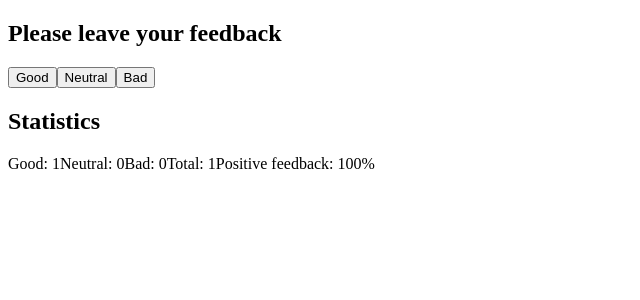
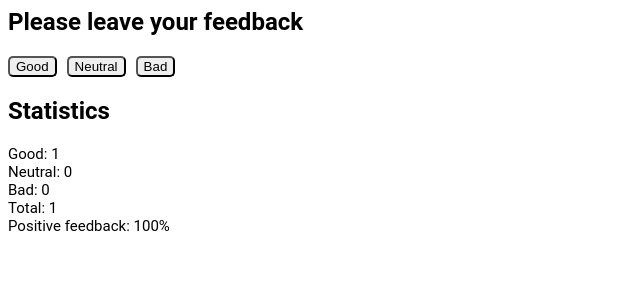
Before and after one commit to VolodymyrKh/goit-react-hw-02-feedback, a React (Create React App) app: page / in a window 1280 px wide. Both pictures are taken after a click on the button "Good". Shown: the top 300 px of the page, without its empty margins (0-640 px from the left). Built offline with nearby package versions, Linux system fonts and the light colour scheme.

Commit message:
1-st task complieted

```diff
--- a/src/Components/App.js
+++ b/src/Components/App.js
@@ -3,6 +3,7 @@ import PropTypes from 'prop-types';
 import Section from './Section/Section';
 import FeedbackOptions from './FeedbackOptions/FeedbackOptions';
 import Statistics from './Statistics/Statistics';
+import Notification from './Notification/Notification';
 import feedbackRate from './feedbackRate';
 
 export default class App extends Component {
@@ -62,11 +63,15 @@ export default class App extends Component {
         </Section>
 
         <Section title="Statistics">
-          <Statistics
-            {...this.state}
-            total={total}
-            positivePercentage={positivePercentage}
-          />
+          {total === 0 ? (
+            <Notification message="No feedback given" />
+          ) : (
+            <Statistics
+              {...this.state}
+              total={total}
+              positivePercentage={positivePercentage}
+            />
+          )}
         </Section>
       </>
     );
--- a/src/Components/FeedbackOptions/FeedbackOptions.js
+++ b/src/Components/FeedbackOptions/FeedbackOptions.js
@@ -1,19 +1,20 @@
 import React from 'react';
 import PropTypes from 'prop-types';
+import styles from './FeedbackOptions.module.css'
 import feedbackRate from '../feedbackRate';
 
 const FeedbackOptions = ({ onIncrement }) => (
-  <>
-    <button type="button" onClick={onIncrement}>
+  <div className={styles.wrapper}>
+    <button type="button" className={styles.clickButton} onClick={onIncrement}>
       {feedbackRate.positive}
     </button>
-    <button type="button" onClick={onIncrement}>
+    <button type="button" className={styles.clickButton} onClick={onIncrement}>
       {feedbackRate.middle}
     </button>
-    <button type="button" onClick={onIncrement}>
+    <button type="button" className={styles.clickButton} onClick={onIncrement}>
       {feedbackRate.negative}
     </button>
-  </>
+  </div>
 );
 
 FeedbackOptions.propTypes = {
--- /dev/null
+++ b/src/Components/FeedbackOptions/FeedbackOptions.module.css
@@ -0,0 +1,8 @@
+.clickButton{
+    margin-right: 10px;
+    border-radius: 5px;
+}
+
+.wrapper{
+    margin-bottom: 20px;
+}
--- /dev/null
+++ b/src/Components/Notification/Notification.js
@@ -0,0 +1,10 @@
+import React from 'react';
+import PropTypes from 'prop-types';
+
+const Notification = ({ message }) => <span>{message}</span>;
+
+Notification.propTypes = {
+  message: PropTypes.string.isRequired,
+};
+
+export default Notification;
--- a/src/Components/Section/Section.js
+++ b/src/Components/Section/Section.js
@@ -1,15 +1,20 @@
 import React from 'react';
 import PropTypes from 'prop-types';
+import styles from './Section.module.css'
 
 const Section = ({ title, children }) => (
   <section>
-    <h2>{title}</h2>
+    <h2 className={styles.sectionTitle}>{title}</h2>
     {children}
   </section>
 );
 
+Section.defaultProps = {
+  title: 'Section Title',
+};
+
 Section.propTypes = {
-  title: PropTypes.string.isRequired,
+  title: PropTypes.string,
 };
 
 export default Section;
--- /dev/null
+++ b/src/Components/Section/Section.module.css
@@ -0,0 +1,6 @@
+.sectionTitle {
+  margin: 0;
+  padding: 0;
+  font-family: Roboto;
+  margin-bottom: 20px;
+}
--- a/src/Components/Statistics/Statistics.js
+++ b/src/Components/Statistics/Statistics.js
@@ -1,8 +1,10 @@
 import React from 'react';
 import feedbackRate from './../feedbackRate';
+import styles from './Statistics.module.css';
+
 
 const Statistic = ({ good, neutral, bad, total, positivePercentage }) => (
-  <>
+  <div className={styles.wrapper}>
     <span>
       {feedbackRate.positive}: {good}
     </span>
@@ -19,7 +21,7 @@ const Statistic = ({ good, neutral, bad, total, positivePercentage }) => (
       {feedbackRate.percentagePositive}: {positivePercentage}%
     </span>
 
-  </>
+  </div>
 );
 
 export default Statistic;
--- /dev/null
+++ b/src/Components/Statistics/Statistics.module.css
@@ -0,0 +1,7 @@
+.wrapper{
+    display: flex;
+    flex-direction: column;
+    font-family: roboto;
+    font-size: 15px;
+    font-weight: 400;
+}
--- a/src/Components/feedbackRate.js
+++ b/src/Components/feedbackRate.js
@@ -3,7 +3,7 @@ const feedbackRate = {
   middle: 'Neutral',
   negative: 'Bad',
   general: 'Total',
-  percentagePositive: 'Positive feedback'
+  percentagePositive: 'Positive feedback',
 };
 
 export default feedbackRate;
--- a/src/index.css
+++ b/src/index.css
@@ -5,9 +5,10 @@ body {
     sans-serif;
   -webkit-font-smoothing: antialiased;
   -moz-osx-font-smoothing: grayscale;
+
 }
-/*
+
 code {
   font-family: source-code-pro, Menlo, Monaco, Consolas, 'Courier New',
     monospace;
-} */
+}
```
Also changed, not shown: public/index.html (line endings or trailing spaces).
